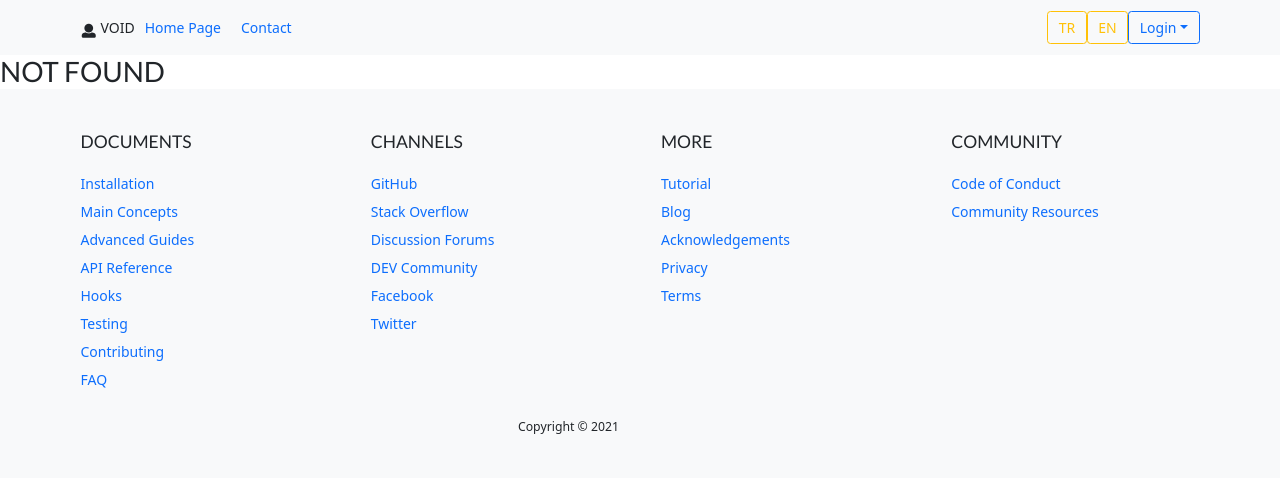
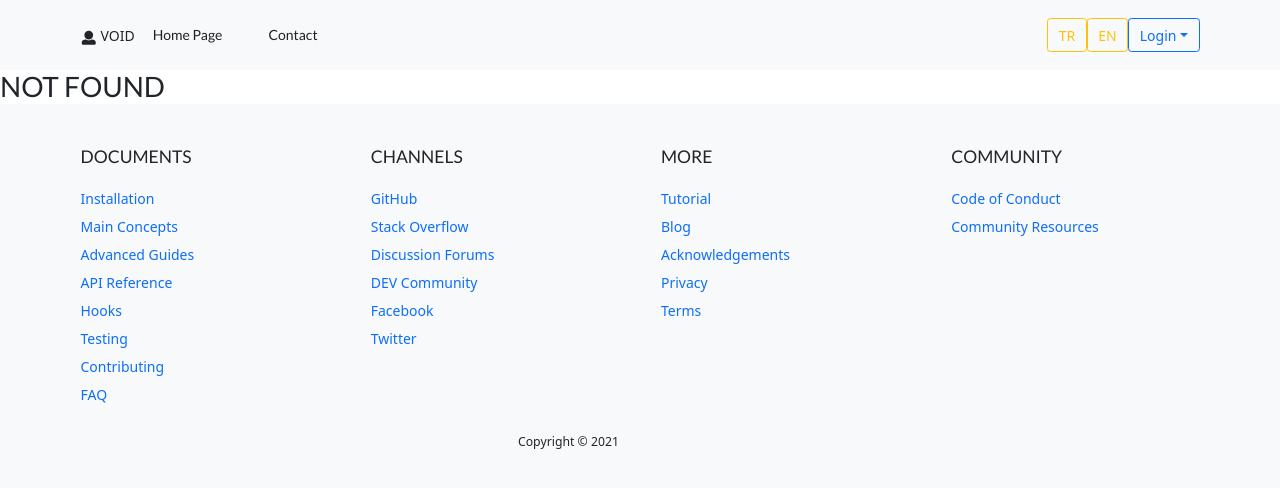
Before and after one commit to hasanbala/scorp-case, a React (Create React App) app: page /login in a window 1280 px wide. Shown: the top 488 px of the page. Built offline with nearby package versions, Linux system fonts and the light colour scheme.

Commit message:
crumbs added

```diff
--- a/public/index.html
+++ b/public/index.html
@@ -26,7 +26,7 @@
     integrity="sha384-Gn5384xqQ1aoWXA+058RXPxPg6fy4IWvTNh0E263XmFcJlSAwiGgFAW/dAiS6JXm" crossorigin="anonymous">
   <link rel="stylesheet" href="https://cdnjs.cloudflare.com/ajax/libs/semantic-ui/2.4.1/semantic.min.css">
 
-  <link rel="stylesheet" href="https://cdnjs.cloudflare.com/ajax/libs/semantic-ui/2.4.1/semantic.min.js">
+  <!-- <link rel="stylesheet" href="https://cdnjs.cloudflare.com/ajax/libs/semantic-ui/2.4.1/semantic.min.js"> -->
   <title>React App</title>
 </head>
 
--- a/src/components/navi/Navi.js
+++ b/src/components/navi/Navi.js
@@ -98,13 +98,16 @@ export const Navi = () => {
           </button>
           <div className="collapse navbar-collapse" id="navbarText">
             <ul className="navbar-nav mr-auto">
-              <Link className="nav-item " to="/" style={linkStyle}>
-                {t("navi.home")}
-              </Link>
-              <Link className="nav-item" to="/contact" style={linkStyle}>
-                {t("navi.contact")}
-              </Link>
+              <div className="ui secondary  menu">
+                <Link className="item" to="/" style={linkStyle}>
+                  {t("navi.home")}
+                </Link>
+                <Link className="item" to="/contact" style={linkStyle}>
+                  {t("navi.contact")}
+                </Link>
+              </div>
             </ul>
+
             <ul className="navbar-nav">
               <li className="nav-item">
                 <Button
```
Also changed, not shown: src/index.css (deleted, +0 -13 lines).
